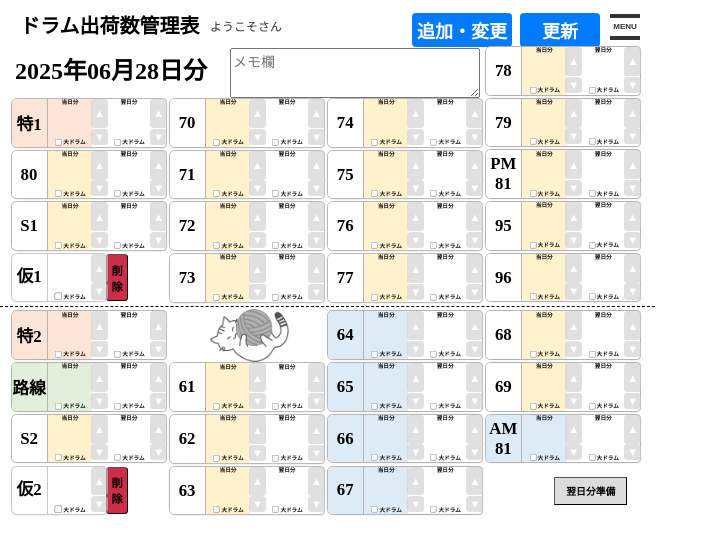
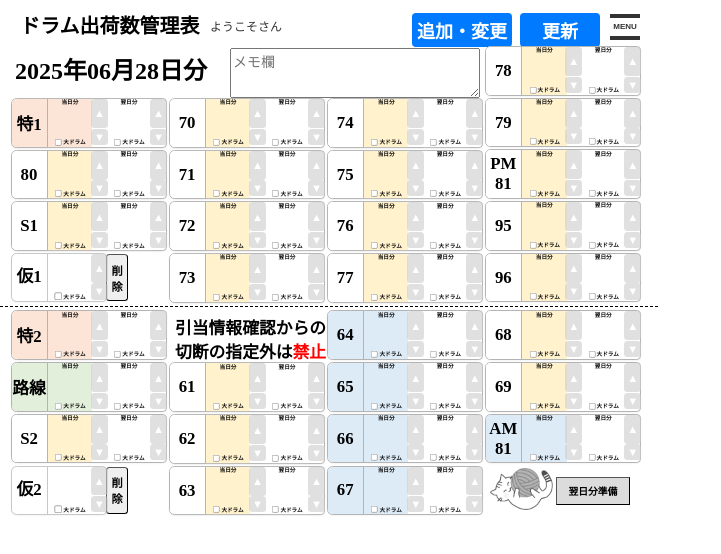
Before and after one commit to Rgtntppy/IBC, a React (Create React App) app: page /master in a window 1280 px wide. Shown: the top 554 px of the page, without its empty margins (0-721 px from the left). Built offline with nearby package versions, Linux system fonts and the light colour scheme; no server answers; the database is empty; sample sign-in values are in the browser's storage; the HTML template or start-up script is replaced by a standard one; a web font is replaced by a local one; what date-holidays would draw is missing.

Commit message:
禁止事項を常に見えるように明記

```diff
--- a/src/components/master/ShipmentTable.tsx
+++ b/src/components/master/ShipmentTable.tsx
@@ -31,6 +31,7 @@ import { updateTodayValue } from '../../firebase/firestoreDaysData/updateTodayVa
 import { updateOnlytodayValue } from '../../firebase/onlytodaysData/updateOnlytodayValue';
 import { YarnCat } from './accessaories/yarnCat/YarnCat';
 import { OnlytodaysData } from '../../data/binData/onlytodayBinData/onlytodaysBinDataInterface';
+import { ProhititionText } from './accessaories/prohibitionText/ProhibitionText';
 
 const ShipmentTable: React.FC = () => {
   const [userName, setUserName] = useState('');
@@ -450,6 +451,7 @@ const ShipmentTable: React.FC = () => {
               onDelete={handleDeleteTentative}
             />
           )}
+          <ProhititionText />
           <div>
             {yarnCat &&
               <YarnCat
--- /dev/null
+++ b/src/components/master/accessaories/prohibitionText/ProhibitionText.tsx
@@ -0,0 +1,20 @@
+import './prohibition.scss';
+
+export const ProhititionText = () =>{
+    return (
+        <div>
+            <p
+                className='prohibitionText'
+            >
+                引当情報確認からの
+            <br/>
+                切断の指定外は
+            <span
+                className='prohibition'
+            >
+                禁止
+            </span>
+            </p>
+        </div>
+    )
+}
--- /dev/null
+++ b/src/components/master/accessaories/prohibitionText/prohibition.scss
@@ -0,0 +1,11 @@
+.prohibitionText {
+    font-size: 24px;
+    font-weight: 600;
+    position: absolute;
+    top: -12px;
+    left: 250px;
+
+    .prohibition {
+        color: red;
+    }
+}
--- a/src/components/master/accessaories/yarnCat/yarnCat.scss
+++ b/src/components/master/accessaories/yarnCat/yarnCat.scss
@@ -5,9 +5,9 @@
 
     .yarnCat {
         position: absolute;
-        top: 3px;
-        left: 300px;
-        height: 75px;
+        top: 230px;
+        left: 700px;
+        height: 60px;
         cursor: grab;
         user-select: none;
         -webkit-user-drag: none;
--- a/src/components/master/binBlocks/onlytoday/Onlytoday.tsx
+++ b/src/components/master/binBlocks/onlytoday/Onlytoday.tsx
@@ -33,6 +33,8 @@ export const Onlytoday: React.FC<OnlytodayProps> = ({
     };
 
     const handleDeleteClick = () => {
+        if (userAuthority < 5) return;
+
         setIsDialogOpen(true);
     };
 
--- a/src/components/master/binBlocks/onlytoday/onlytoday.scss
+++ b/src/components/master/binBlocks/onlytoday/onlytoday.scss
@@ -181,10 +181,14 @@ $button-radius: 5px;
 
     .deleteButton {
         border-radius: $button-radius;
-        background-color: #CB2E46;
+        color: #000;
         cursor: pointer;
         font-size: 16px;
         font-weight: 700;
+
+        &:hover {
+            background-color: #CB2E46;
+        }
     }
 
     // <weight>: Use a value from 100 to 900
```
